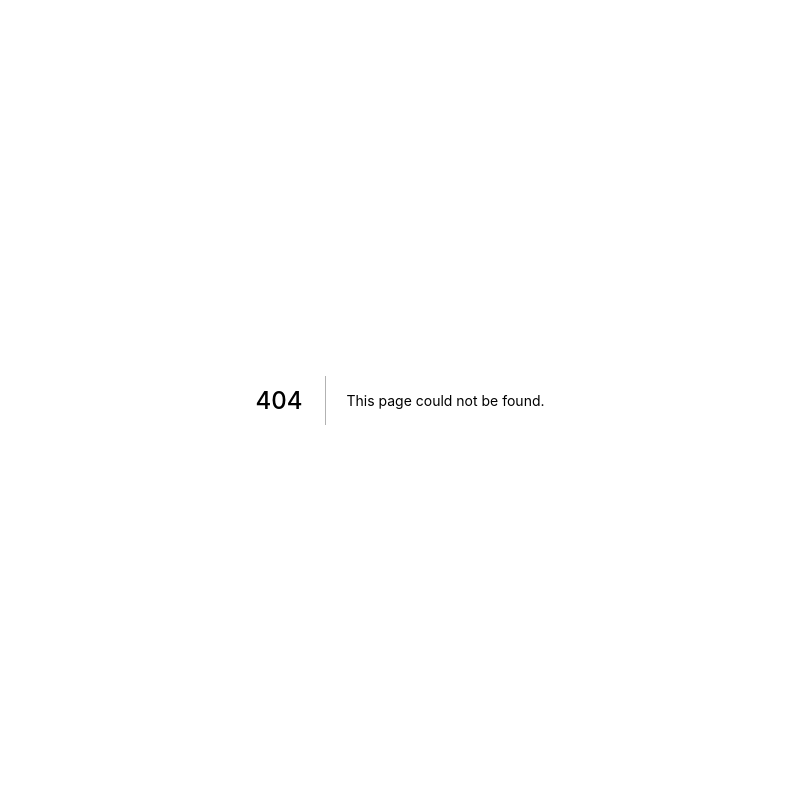
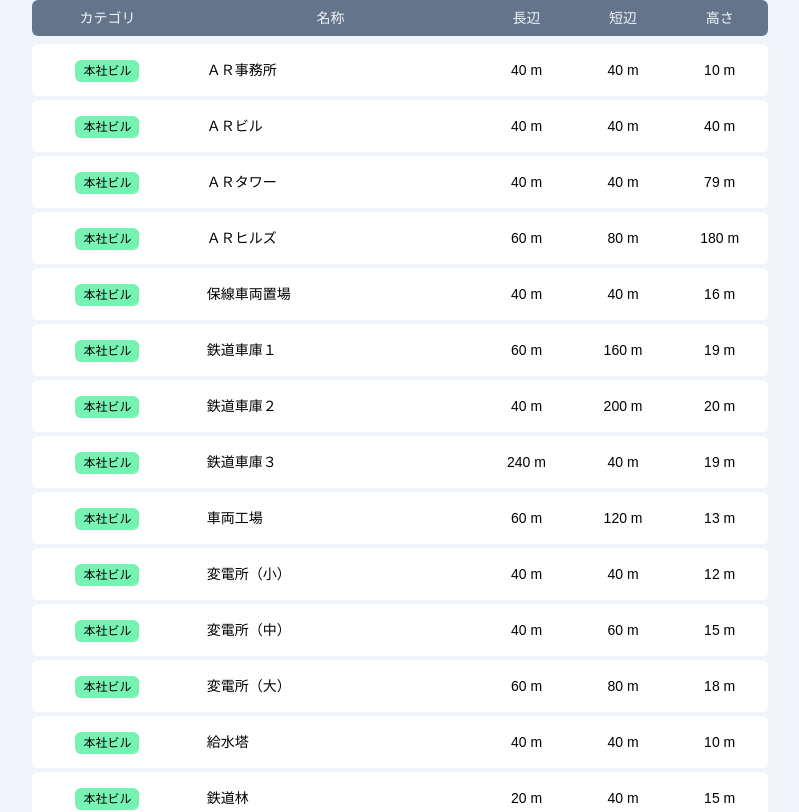
Before and after one commit to lollipop-onl/a9-tools, a Next.js app: page /find/constructions in a window 1280 px wide. Before the commit this address had no page. Shown: the top 812 px of the page, without its empty margins (240-1039 px from the left). Built offline with nearby package versions, Linux system fonts and the light colour scheme; a web font is replaced by a local one.

Commit message:
💄 add constructions table style

```diff
--- /dev/null
+++ b/components/UITable.tsx
@@ -0,0 +1,44 @@
+import React from "react";
+
+type Props<T extends Record<string, any>> = {
+  headers: string[];
+  items: T[];
+  keyProperty: keyof T;
+  renderRow(item: T): React.ReactElement[];
+};
+
+export const UITable = <T extends Record<string, any>>({
+  headers,
+  items,
+  keyProperty,
+  renderRow,
+}: Props<T>) => {
+  return (
+    <table className="w-full">
+      <thead>
+        <tr>
+          {headers.map((header, index) => (
+            <th key={index} className="group sticky top-0 p-0 pb-1">
+              <div className="bg-slate-500 py-2 text-sm font-normal text-slate-100 group-first:rounded-l-md group-last:rounded-r-md">
+                {header}
+              </div>
+            </th>
+          ))}
+        </tr>
+      </thead>
+      <tbody>
+        {items.map((item) => (
+          <tr key={item[keyProperty]}>
+            {renderRow(item).map((element, index) => (
+              <td key={index} className="group p-0 pt-1">
+                <div className="bg-white px-6 py-4 text-sm group-first:rounded-l-md group-last:rounded-r-md">
+                  {element}
+                </div>
+              </td>
+            ))}
+          </tr>
+        ))}
+      </tbody>
+    </table>
+  );
+};
--- a/package.json
+++ b/package.json
@@ -20,12 +20,14 @@
   "devDependencies": {
     "@tsconfig/next": "^1.0.2",
     "@types/node": "17.0.18",
+    "@types/randomcolor": "^0.5.6",
     "@types/react": "17.0.39",
     "autoprefixer": "^10.4.2",
     "eslint": "8.9.0",
     "eslint-config-next": "12.1.0",
     "postcss": "^8.4.6",
     "prettier-plugin-tailwindcss": "^0.1.7",
+    "randomcolor": "^0.6.2",
     "swr": "^1.2.2",
     "tailwindcss": "^3.0.23",
     "typescript": "4.5.5",
--- a/pages/_app.tsx
+++ b/pages/_app.tsx
@@ -1,8 +1,16 @@
 import "~/styles/globals.css";
+import Head from "next/head";
 import type { AppProps } from "next/app";
 
 function MyApp({ Component, pageProps }: AppProps) {
-  return <Component {...pageProps} />;
+  return (
+    <>
+      <Head>
+        <title>A9 Tools - A列車で行こう9向けツール</title>
+      </Head>
+      <Component {...pageProps} />
+    </>
+  );
 }
 
 export default MyApp;
--- a/pages/_document.tsx
+++ b/pages/_document.tsx
@@ -16,7 +16,7 @@ class MyDocument extends Document {
             rel="stylesheet"
           />
         </Head>
-        <body className="font-body">
+        <body className="bg-slate-100 font-body">
           <Main />
           <NextScript />
         </body>
--- /dev/null
+++ b/pages/find/constructions.tsx
@@ -0,0 +1,45 @@
+import { NextPage } from "next";
+import randomColor from "randomcolor";
+import { UITable } from "~/components/UITable";
+import { useConstructions } from "~/hooks/useConstructions";
+
+const SearchConstructionsPage: NextPage = () => {
+  const { constructions } = useConstructions();
+
+  return (
+    <div className="mx-auto max-w-screen-md px-4">
+      <UITable
+        headers={["カテゴリ", "名称", "長辺", "短辺", "高さ"]}
+        items={constructions}
+        keyProperty="name"
+        renderRow={({ category, name, width, depth, height }) => [
+          <div key={0} className="text-center">
+            <span
+              className="rounded-md px-2 py-1 text-xs"
+              style={{
+                backgroundColor: randomColor({
+                  luminosity: "light",
+                  seed: category,
+                }),
+              }}
+            >
+              {category}
+            </span>
+          </div>,
+          <>{name}</>,
+          <div key={2} className="text-center">
+            {width} m
+          </div>,
+          <div key={3} className="text-center">
+            {depth} m
+          </div>,
+          <div key={4} className="text-center">
+            {height} m
+          </div>,
+        ]}
+      />
+    </div>
+  );
+};
+
+export default SearchConstructionsPage;
--- a/pages/index.tsx
+++ b/pages/index.tsx
@@ -1,10 +1,15 @@
 import type { NextPage } from "next";
-import Head from "next/head";
+import Link from "next/link";
 
 const Home: NextPage = () => {
   return (
     <div>
       <p>A9 Tools by lollipop.onl</p>
+      <p>
+        <Link href="/find/constructions">
+          <a>Find constructions</a>
+        </Link>
+      </p>
     </div>
   );
 };
--- a/pages/search/constructions.tsx
+++ /dev/null
@@ -1,35 +0,0 @@
-import { NextPage } from "next";
-import { useConstructions } from "~/hooks/useConstructions";
-
-const SearchConstructionsPage: NextPage = () => {
-  const { constructions } = useConstructions();
-
-  return (
-    <div>
-      <table>
-        <thead>
-          <tr>
-            <th className="sticky top-0 bg-white py-2 text-center">カテゴリ</th>
-            <th className="sticky top-0 bg-white py-2 text-center">名称</th>
-            <th className="sticky top-0 bg-white py-2 text-center">長辺</th>
-            <th className="sticky top-0 bg-white py-2 text-center">短辺</th>
-            <th className="sticky top-0 bg-white py-2 text-center">高さ</th>
-          </tr>
-        </thead>
-        <tbody>
-          {constructions.map(({ category, name, width, depth, height }) => (
-            <tr key={name}>
-              <td className="px-4 py-2">{category}</td>
-              <td className="px-4 py-2">{name}</td>
-              <td className="px-4 py-2">{width}m</td>
-              <td className="px-4 py-2">{depth}m</td>
-              <td className="px-4 py-2">{height}m</td>
-            </tr>
-          ))}
-        </tbody>
-      </table>
-    </div>
-  );
-};
-
-export default SearchConstructionsPage;
```
Also changed, not shown: 1 other file (tests, documents, lock files or other folders).
